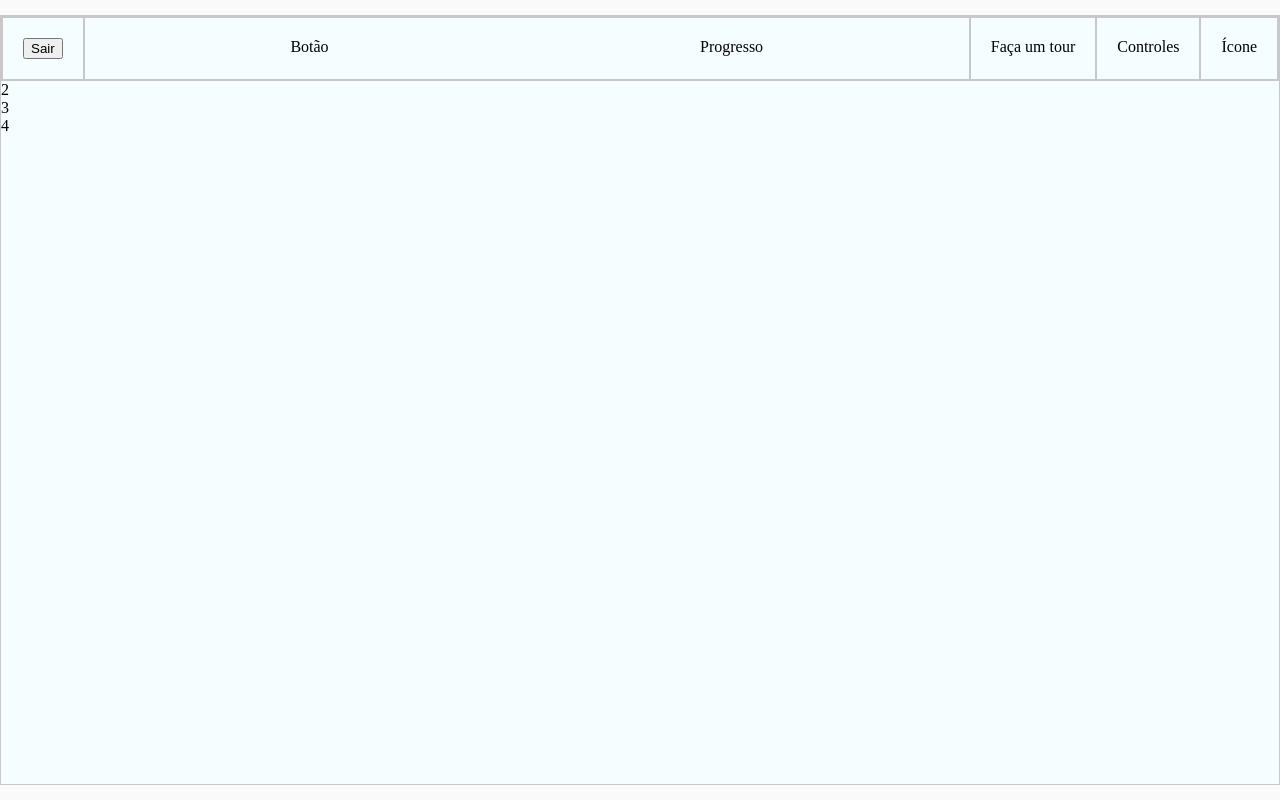
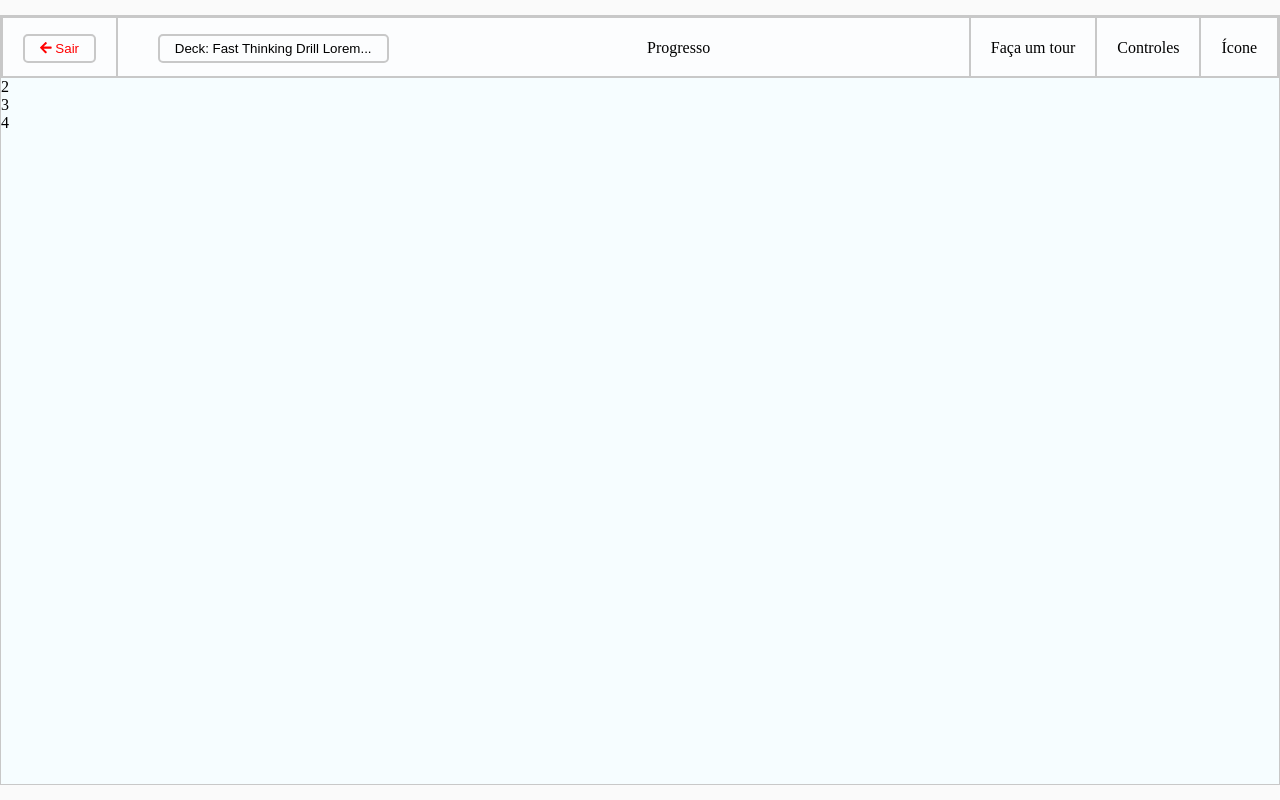
Before and after one commit to raphaelalvarenga/fluency-academy-flashcards, a React (Create React App) app: page / in a window 1280 px wide. Built offline with nearby package versions, Linux system fonts and the light colour scheme.

Commit message:
[Header & Buttons] Changed the Header background-color and created danger and outline styles for buttons.

```diff
--- a/package.json
+++ b/package.json
@@ -3,6 +3,9 @@
   "version": "0.1.0",
   "private": true,
   "dependencies": {
+    "@fortawesome/fontawesome-svg-core": "^1.2.30",
+    "@fortawesome/free-solid-svg-icons": "^5.14.0",
+    "@fortawesome/react-fontawesome": "^0.1.11",
     "@testing-library/jest-dom": "^4.2.4",
     "@testing-library/react": "^9.3.2",
     "@testing-library/user-event": "^7.1.2",
--- a/src/styled-components.js
+++ b/src/styled-components.js
@@ -1,4 +1,4 @@
-import styled, { createGlobalStyle } from "styled-components";
+import styled, { createGlobalStyle, css } from "styled-components";
 
 export const GlobalStyle = createGlobalStyle`
     body {
@@ -30,21 +30,42 @@ export const Header = styled.div`
     display: flex;
     border-collapse: collapse;
     border: 1px solid rgb(200, 200, 200);
+    background-color: rgb(252,253,254);
+    height: 60px;
+    line-height: 60px;
 `
 
 export const HeaderItems = styled.div`
-    padding: 20px;
     border: 1px solid rgb(200, 200, 200);
+    padding: 0 20px;
 `
 export const HeaderProgress = styled.div`
     flex: 1;
-    padding: 20px;
     text-align: center;
     border: 1px solid rgb(200, 200, 200);
     display: flex;
     justify-content: space-around;
+    padding: 0 20px;
 `
 
 export const Button = styled.button`
+    border-style: none;
+    background-color: transparent;
+    cursor: pointer;
+    outline-style: none;
+    padding: 5px 15px;
 
+    ${
+        props => props.color === "danger" && css`
+            color: red;
+        `
+    }
+
+    ${
+        props => props.fill === "outlined" && css`
+            border-style: solid;
+            border-radius: 5px;
+            border-color: rgb(200, 200, 200)
+        `
+    }
 `
--- a/src/views/Flashcards.js
+++ b/src/views/Flashcards.js
@@ -1,16 +1,20 @@
 import React from "react";
 import { Container, Content, Header, HeaderItems, HeaderProgress, Button } from "../styled-components";
+import { FontAwesomeIcon } from "@fortawesome/react-fontawesome";
+import { faArrowLeft } from "@fortawesome/free-solid-svg-icons";
 
 const Flashcards = () => {
     return (
         <Content>
             <Header>
                 <HeaderItems>
-                    <Button>Sair</Button>
+                    <Button color = "danger" fill = "outlined"><FontAwesomeIcon icon = {faArrowLeft} /> Sair</Button>
                 </HeaderItems>
                 <HeaderProgress>
-                    <div>Botão</div>
-                    <div>Progresso</div>
+                    <div style = {{flex: 1}}>
+                        <Button fill = "outlined">Deck: Fast Thinking Drill Lorem...</Button>
+                    </div>
+                    <div style = {{ flex: 2 }}>Progresso</div>
                 </HeaderProgress>
                 <HeaderItems>Faça um tour</HeaderItems>
                 <HeaderItems>Controles</HeaderItems>
```
Also changed, not shown: 1 other file (tests, documents, lock files or other folders).
